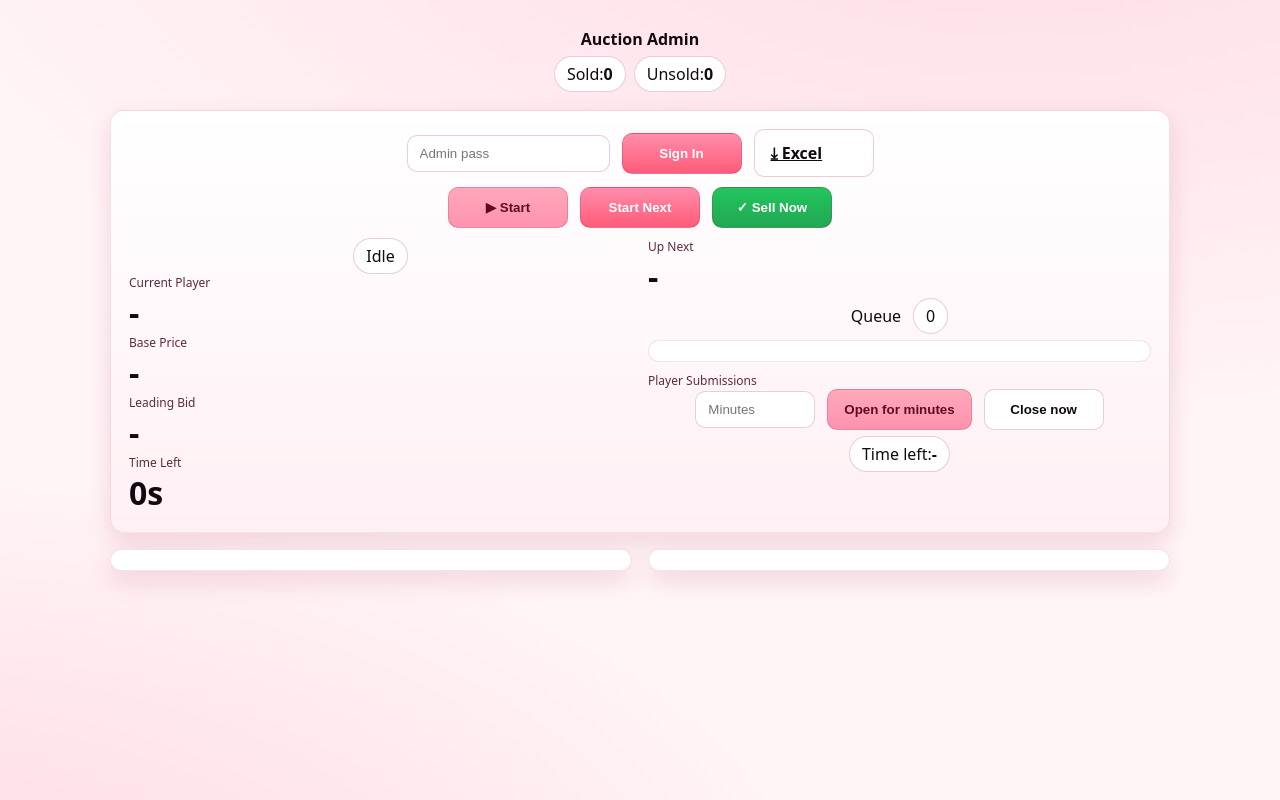
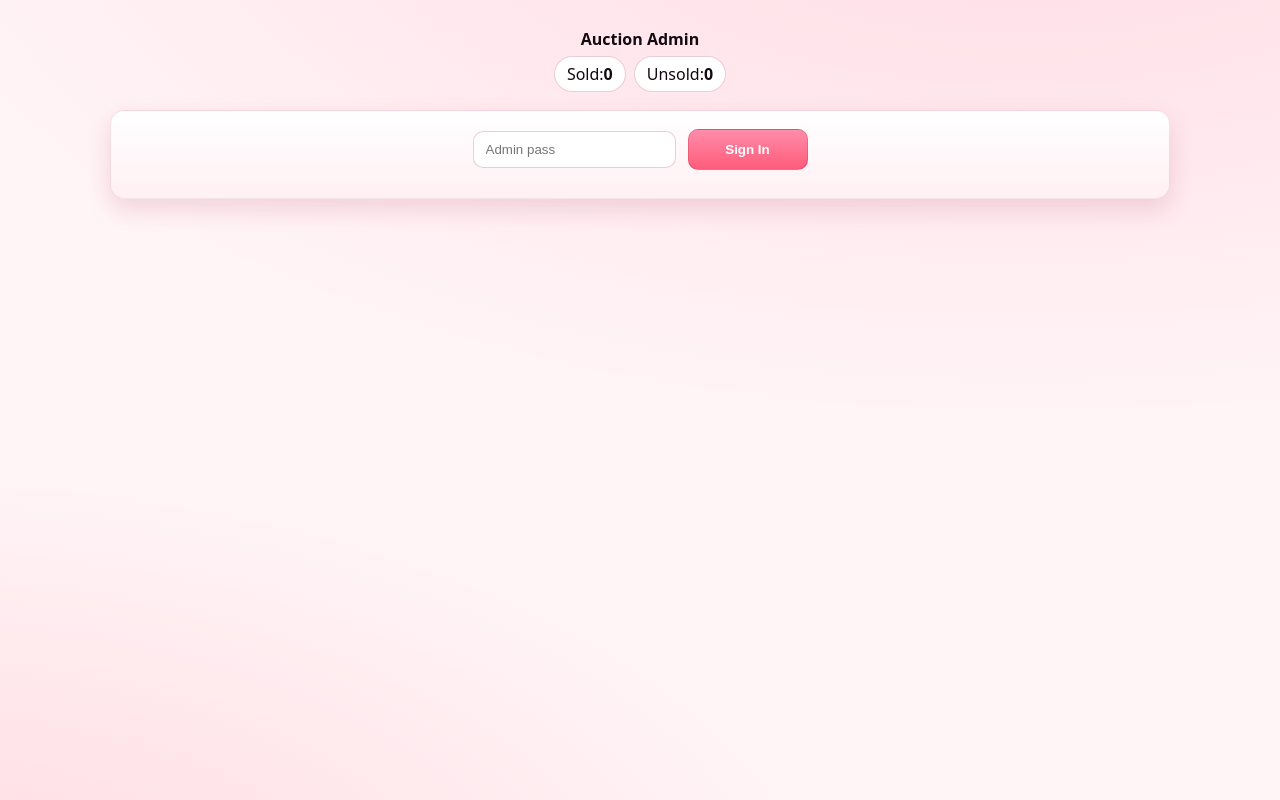
Before and after one commit to Dhankhar1/IP-Auction, a website: page public/admin.html in a window 1280 px wide. Drawn offline with Linux system fonts and the light colour scheme; no server answers.

Commit message:
Admin UI: hide controls and export until logged in; reveal after login_ok; disable pass/login after success

```diff
--- a/public/admin.html
+++ b/public/admin.html
@@ -17,12 +17,13 @@
   </div>
 
   <div class="board">
-    <div class="row" style="margin-bottom:10px">
+    <div id="loginRow" class="row" style="margin-bottom:10px">
       <input id="pass" type="password" class="input" placeholder="Admin pass" style="min-width:180px"/>
       <button id="login" class="btn primary">Sign In</button>
-      <a class="btn" href="/api/export.xlsx" title="Download Excel" aria-label="Download Excel">⤓ Excel</a>
+      <a id="export" class="btn" href="/api/export.xlsx" title="Download Excel" aria-label="Download Excel" style="display:none">⤓ Excel</a>
     </div>
 
+    <div id="private" style="display:none">
       <div class="controls" style="margin-bottom:10px">
         <button id="start" class="btn accent">▶ Start</button>
         <button id="startNext" class="btn primary">Start Next</button>
@@ -56,8 +57,9 @@
       </div>
     </div>
     </div>
+  </div>
 
-  <div class="grid grid-50" style="margin-top:16px">
+  <div id="private2" class="grid grid-50" style="margin-top:16px; display:none">
     <div class="board list"><pre id="teams"></pre></div>
     <div class="board list"><pre id="history"></pre></div>
   </div>
@@ -71,12 +73,13 @@
     msg:msg, phaseTag:phaseTag, cur:cur, base:base, lead:lead, cd:cd, upNext:upNext, qCount:qCount, pending:pending,
     teams:document.getElementById('teams'), history:document.getElementById('history'),
     sold:document.getElementById('soldCount'), unsold:document.getElementById('unsoldCount'),
-    subMinutes:document.getElementById('subMinutes'), subOpen:document.getElementById('subOpen'), subClose:document.getElementById('subClose'), subLeft:document.getElementById('subLeft')
+    subMinutes:document.getElementById('subMinutes'), subOpen:document.getElementById('subOpen'), subClose:document.getElementById('subClose'), subLeft:document.getElementById('subLeft'),
+    privateWrap:document.getElementById('private'), privateWrap2:document.getElementById('private2'), exportLink:document.getElementById('export'), loginRow:document.getElementById('loginRow')
   };
   function connect(){
     ws=new WebSocket(wsUrl());
     ws.onopen=()=>{const q=new URLSearchParams(location.search).get('pass')||ui.pass.value; if(q) ws.send(JSON.stringify({type:'login',role:'admin',pass:q}))};
-    ws.onmessage=(ev)=>{try{const d=JSON.parse(ev.data); if(d.type==='error') return ui.msg.textContent='Error: '+d.error; if(d.type==='login_ok') {ui.msg.textContent=''; return;} if(d.type==='state') return render(d.payload);}catch{}};
+    ws.onmessage=(ev)=>{try{const d=JSON.parse(ev.data); if(d.type==='error') return ui.msg.textContent='Error: '+d.error; if(d.type==='login_ok') {ui.msg.textContent=''; ui.privateWrap.style.display=''; ui.privateWrap2.style.display=''; ui.exportLink.style.display=''; ui.pass.disabled=true; ui.login.disabled=true; return;} if(d.type==='state') return render(d.payload);}catch{}};
     ws.onclose=()=>setTimeout(connect,800);
   }
   connect();
```
Lines whose indentation alone changed are shown as unchanged.
